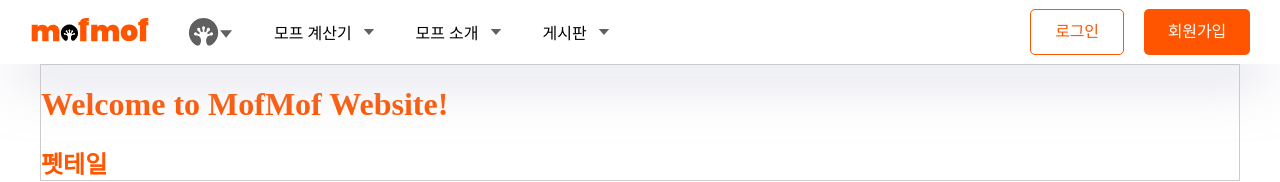
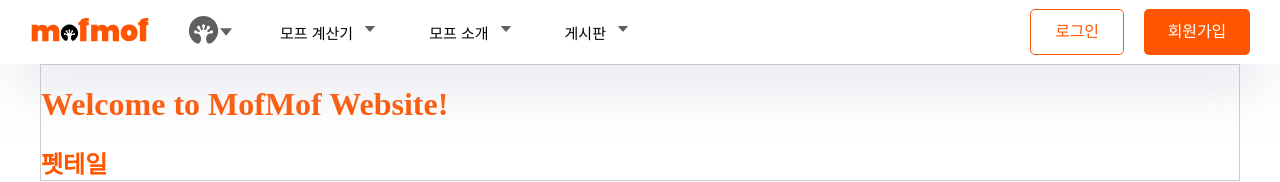
Before and after one commit to hamjongseok/MofMof-FE-1, a Next.js app: page / in a window 1280 px wide. Shown: the top 182 px of the page. Built offline with nearby package versions, Linux system fonts and the light colour scheme; no server answers.

Commit message:
refactor: Desktop Header Markup

```diff
--- a/src/components/Header/HeaderCalcDropdown.tsx
+++ b/src/components/Header/HeaderCalcDropdown.tsx
@@ -5,16 +5,20 @@ import Image from 'next/image';
 export const HeaderCalcDropdown = ({
   onMouseEnter,
   onMouseLeave,
-}: {
+  onFocus,
+}: // onBlur,
+{
   onMouseEnter: () => void;
   onMouseLeave: () => void;
+  onFocus: () => void;
+  // onBlur: () => void;
 }) => {
   return (
     <>
       <M.MainDropdownWrapper
         onMouseEnter={onMouseEnter}
         onMouseLeave={onMouseLeave}
-        style={{position: 'absolute', left: '220px'}}
+        style={{position: 'absolute', left: '200px'}}
       >
         <M.DropContentsWrapper>
           <M.ContentTitle>Calculator</M.ContentTitle>
--- a/src/components/Header/index.tsx
+++ b/src/components/Header/index.tsx
@@ -63,6 +63,9 @@ const Header = () => {
             onMouseLeave={() => {
               setActiveMenuItem(null), setHover({...hover, calculator: true});
             }}
+            onFocus={() => {
+              setActiveMenuItem('calculator');
+            }}
           />
         )}
         {activeMenuItem === 'introduction' && (
@@ -89,10 +92,17 @@ const Header = () => {
         <M.HeaderReptileIcon
           onMouseEnter={() => setActiveMenuItem('main')}
           onMouseLeave={() => setActiveMenuItem(null)}
+          onFocus={() => {
+            setActiveMenuItem('main');
+          }}
+          onBlur={() => {
+            setActiveMenuItem(null);
+          }}
         ></M.HeaderReptileIcon>
 
         <M.SubNavCon>
-          <M.SubNavList
+          <M.SubNavLi>
+            <M.SubNavButton
               onMouseEnter={() => {
                 setActiveMenuItem('calculator');
                 setHover({...hover, calculator: false});
@@ -100,6 +110,12 @@ const Header = () => {
               onMouseLeave={() => {
                 // setActiveMenuItem(null);
                 setHover({...hover, calculator: true});
+              }}
+              onFocus={() => {
+                setActiveMenuItem('calculator');
+              }}
+              onBlur={() => {
+                setActiveMenuItem(null);
               }}
             >
               모프 계산기
@@ -109,14 +125,22 @@ const Header = () => {
                 width={14}
                 height={14}
               />
-          </M.SubNavList>
-          <M.SubNavList
+            </M.SubNavButton>
+          </M.SubNavLi>
+          <M.SubNavLi
             onMouseEnter={() => {
               setActiveMenuItem('introduction');
               setHover({...hover, introduction: false});
             }}
             onMouseLeave={() => setHover({...hover, introduction: true})}
+            onFocus={() => {
+              setActiveMenuItem('introduction');
+            }}
+            onBlur={() => {
+              setActiveMenuItem(null);
+            }}
           >
+            <M.SubNavButton>
               모프 소개
               <Image
                 src={hover.introduction ? '/그레이세모2.svg' : '/세모.svg'}
@@ -124,13 +148,21 @@ const Header = () => {
                 width={14}
                 height={14}
               />
-          </M.SubNavList>
-          <M.SubNavList
+            </M.SubNavButton>
+          </M.SubNavLi>
+          <M.SubNavLi>
+            <M.SubNavButton
               onMouseEnter={() => {
                 setActiveMenuItem('board');
                 setHover({...hover, board: false});
               }}
               onMouseLeave={() => setHover({...hover, board: true})}
+              onFocus={() => {
+                setActiveMenuItem('board');
+              }}
+              onBlur={() => {
+                setActiveMenuItem(null);
+              }}
             >
               게시판
               <Image
@@ -139,7 +171,8 @@ const Header = () => {
                 width={14}
                 height={14}
               />
-          </M.SubNavList>
+            </M.SubNavButton>
+          </M.SubNavLi>
         </M.SubNavCon>
       </M.HeaderNavCon>
       {/* </M.HeaderLogoNavCon> */}
--- a/src/styles/Header/HeaderStyle.ts
+++ b/src/styles/Header/HeaderStyle.ts
@@ -71,14 +71,22 @@ export const SubNavCon = styled.ul`
   align-items: center;
 `;
 
-export const SubNavList = styled.li`
-  height: 10px;
+export const SubNavLi = styled.li`
+  list-style: none;
+  /* height: 10px; */
+  /* display: flex; */
+  /* justify-content: space-between; */
+  /* align-items: center; */
+  /* padding: 10px 0; */
+`;
+
+export const SubNavButton = styled.button`
+  display: flex;
+  border-style: none;
   font-weight: 500;
-  display: flex;
-  justify-content: space-between;
-  align-items: center;
+  background-color: transparent;
+  font-size: 15px;
   cursor: pointer;
-  padding: 10;
 
   & > img {
     margin-left: 10px; // 아이콘의 왼쪽 여백을 조절합니다.
```
Lines whose indentation alone changed are shown as unchanged.
